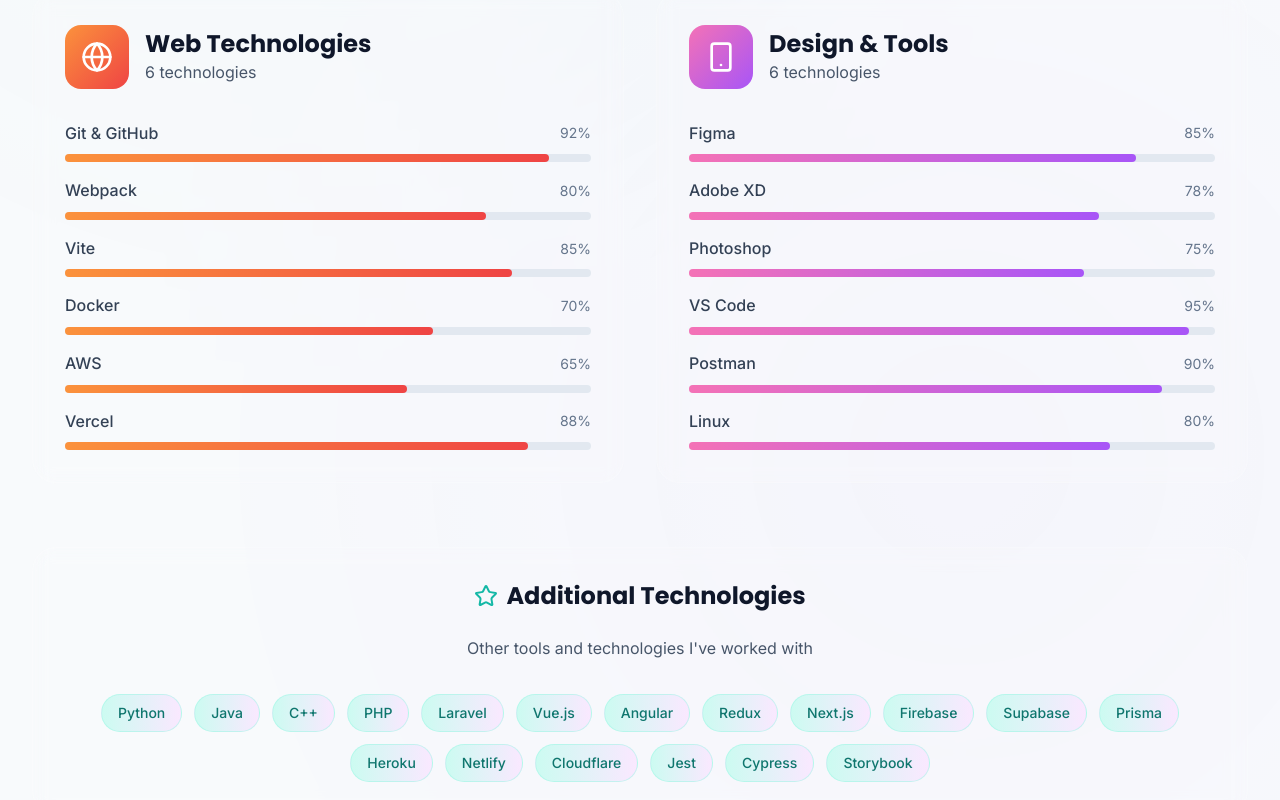
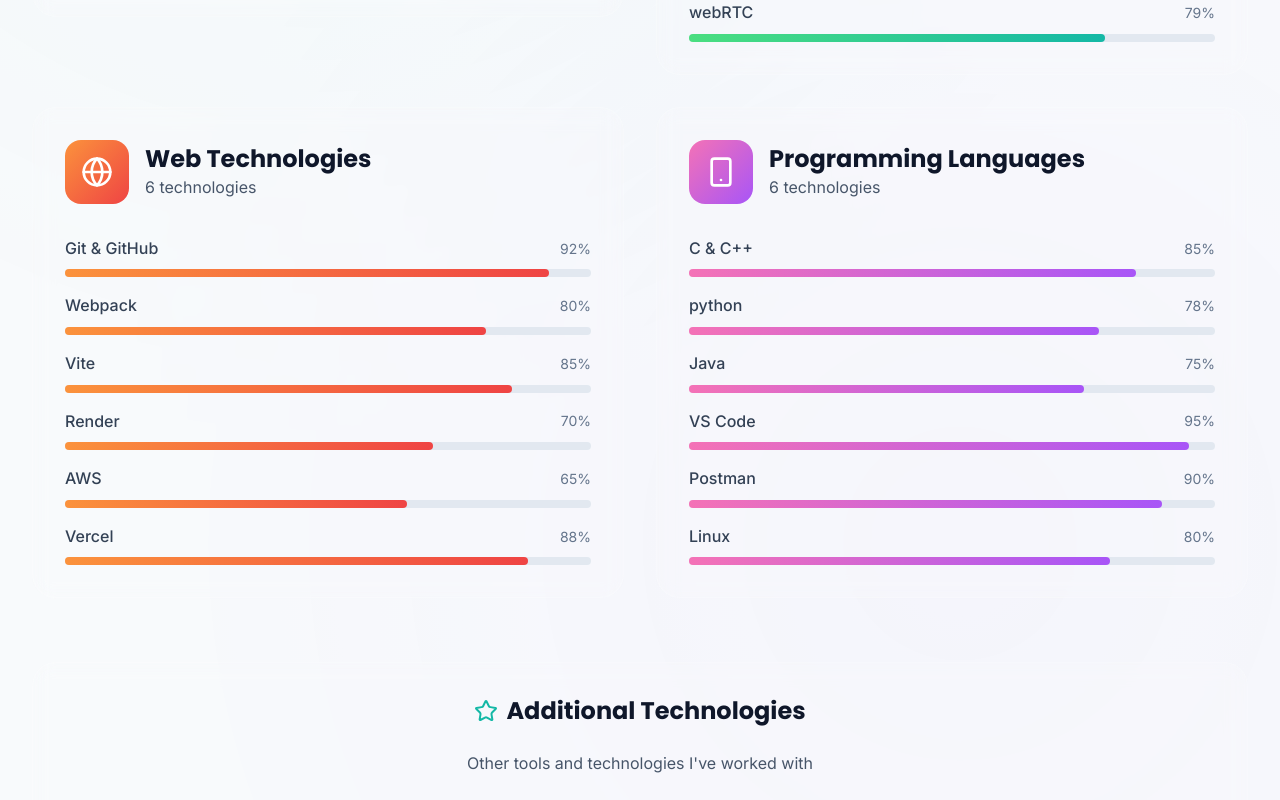
Before and after one commit to sarthak12005/sarthak-portfolio, a React (Vite) app in the folder frontend/: page / in a window 1280 px wide. Shown: the part 2980-3780 px from the top of the page. Built offline with nearby package versions, Linux system fonts and the light colour scheme; no server answers.

Commit message:
Update SkillsSection.jsx

```diff
--- a/frontend/src/components/SkillsSection.jsx
+++ b/frontend/src/components/SkillsSection.jsx
@@ -13,7 +13,8 @@
         { name: "TypeScript", level: 85 },
         { name: "HTML5", level: 98 },
         { name: "CSS3", level: 92 },
-        { name: "Tailwind CSS", level: 88 }
+        { name: "Tailwind CSS", level: 88 },
+        { name: "BootStrap", level: 93 }
       ],
     },
     {
@@ -26,7 +27,9 @@
         { name: "MongoDB", level: 82 },
         { name: "MySQL", level: 78 },
         { name: "REST APIs", level: 90 },
-        { name: "GraphQL", level: 75 }
+        { name: "GraphQL", level: 75 },
+        { name: "socket.io", level: 88 },
+        { name: "webRTC", level: 79 }
       ],
     },
     {
@@ -37,19 +40,20 @@
         { name: "Git & GitHub", level: 92 },
         { name: "Webpack", level: 80 },
         { name: "Vite", level: 85 },
-        { name: "Docker", level: 70 },
+        { name: "Render", level: 70 },
         { name: "AWS", level: 65 },
         { name: "Vercel", level: 88 }
+
       ],
     },
     {
       icon: Smartphone,
-      title: "Design & Tools",
+      title: "Programming Languages",
       color: "from-pink-400 to-purple-500",
       skills: [
-        { name: "Figma", level: 85 },
-        { name: "Adobe XD", level: 78 },
-        { name: "Photoshop", level: 75 },
+        { name: "C & C++", level: 85 },
+        { name: "python", level: 78 },
+        { name: "Java", level: 75 },
         { name: "VS Code", level: 95 },
         { name: "Postman", level: 90 },
         { name: "Linux", level: 80 }
@@ -191,9 +195,9 @@
             </p>
             <div className="flex flex-wrap justify-center gap-3">
               {[
-                "Python", "Java", "C++", "PHP", "Laravel", "Vue.js", "Angular",
-                "Redux", "Next.js", "Firebase", "Supabase", "Prisma", "Heroku",
-                "Netlify", "Cloudflare", "Jest", "Cypress", "Storybook"
+                "PHP", "Laravel", "Vue.js", "Angular",
+                "Redux", "Next.js", "Firebase", "Firebase Auth", "Supabase", "Prisma", "Heroku",
+                "Netlify", "Cloudinary", "S3 buckets"
               ].map((tech, index) => (
                 <motion.span
                   key={index}
```
